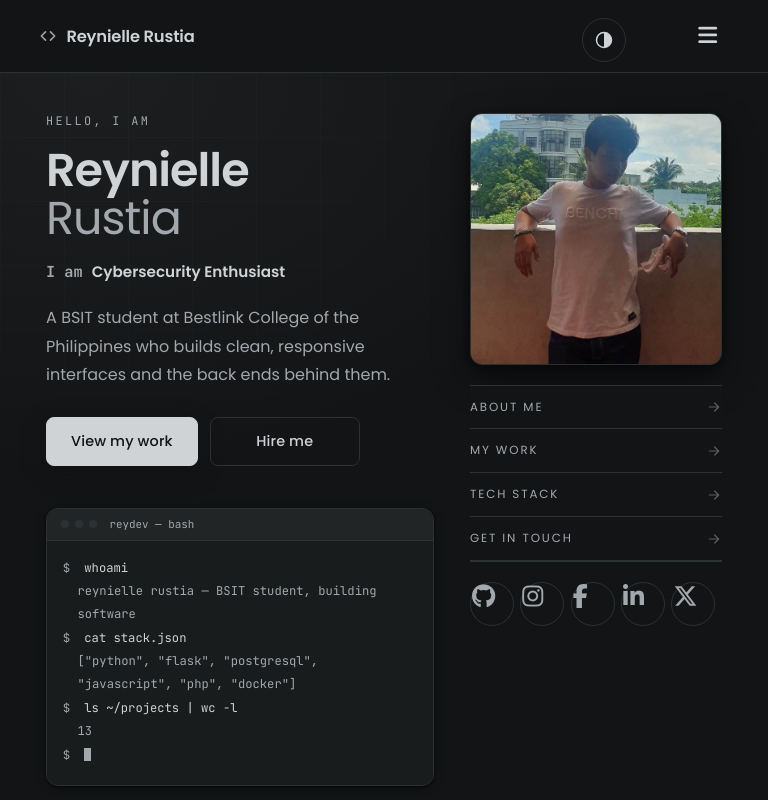
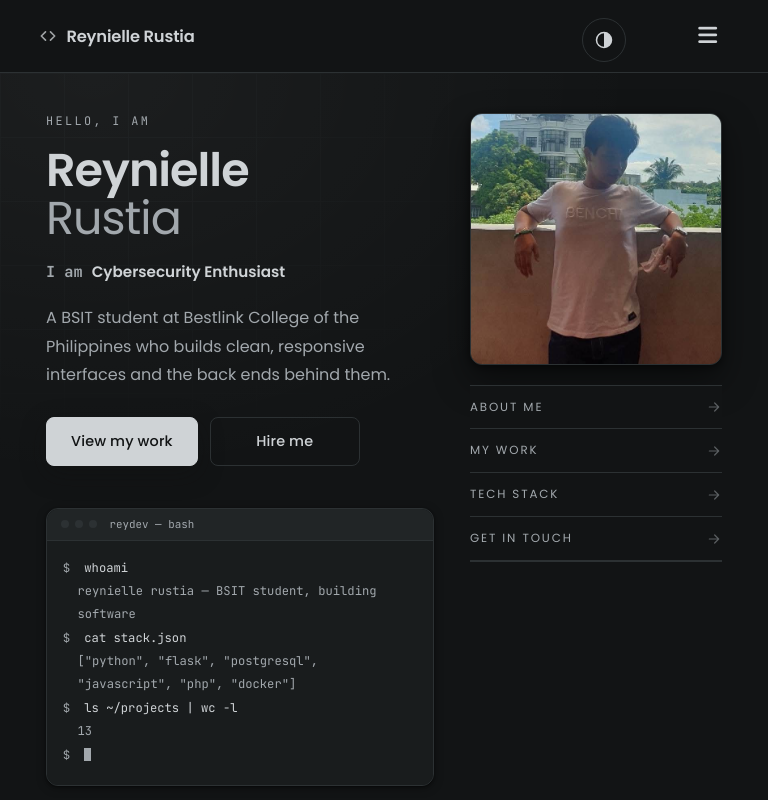
Before and after one commit to Reydev21/My-portfolio, a plain HTML site: page index.html in a window 768 px wide. Shown: the top 800 px of the page. Drawn offline with nearby package versions, Linux system fonts and the light colour scheme.

Commit message:
Remove the hero social icon row

```diff
--- a/index.html
+++ b/index.html
@@ -108,14 +108,6 @@
                         <a href="#stack"><span>Tech stack</span><svg viewBox="0 0 24 24" width="16" height="16" aria-hidden="true" focusable="false"><path d="M5 12h14M13 6l6 6-6 6" fill="none" stroke="currentColor" stroke-width="1.8" stroke-linecap="round" stroke-linejoin="round"></path></svg></a>
                         <a href="#contact"><span>Get in touch</span><svg viewBox="0 0 24 24" width="16" height="16" aria-hidden="true" focusable="false"><path d="M5 12h14M13 6l6 6-6 6" fill="none" stroke="currentColor" stroke-width="1.8" stroke-linecap="round" stroke-linejoin="round"></path></svg></a>
                     </nav>
-
-                    <div class="social-links" data-aos="fade-up" data-aos-duration="1100" data-aos-delay="450">
-                        <a href="https://github.com/Reydev21" target="_blank" rel="noreferrer" aria-label="GitHub"><i class="fa-brands fa-github"></i></a>
-                        <a href="https://www.instagram.com" target="_blank" rel="noreferrer" aria-label="Instagram"><i class="fa-brands fa-instagram"></i></a>
-                        <a href="https://www.facebook.com" target="_blank" rel="noreferrer" aria-label="Facebook"><i class="fa-brands fa-facebook-f"></i></a>
-                        <a href="https://www.linkedin.com" target="_blank" rel="noreferrer" aria-label="LinkedIn"><i class="fa-brands fa-linkedin-in"></i></a>
-                        <a href="https://www.twitter.com" target="_blank" rel="noreferrer" aria-label="X"><i class="fa-brands fa-x-twitter"></i></a>
-                    </div>
                 </aside>
             </div>
         </section>
--- a/style.css
+++ b/style.css
@@ -2775,13 +2775,6 @@ footer a:hover {
     .hero-photo {
         order: -1;
     }
-
-    .social-links {
-        justify-content: center;
-        width: 100%;
-        max-width: 420px;
-        margin: 0 auto;
-    }
 }
 
 /* ============================================================
@@ -2814,12 +2807,4 @@ footer a:hover {
         max-width: none;
         margin: 0 0 1.25rem;
     }
-
-    .social-links {
-        justify-content: flex-start;
-        gap: 0.4rem;
-        width: 100%;
-        max-width: none;
-        margin: 0;
-    }
-}
+}
```
